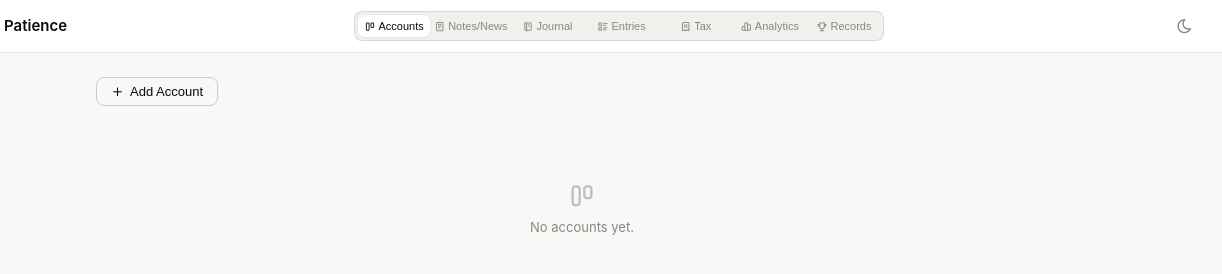
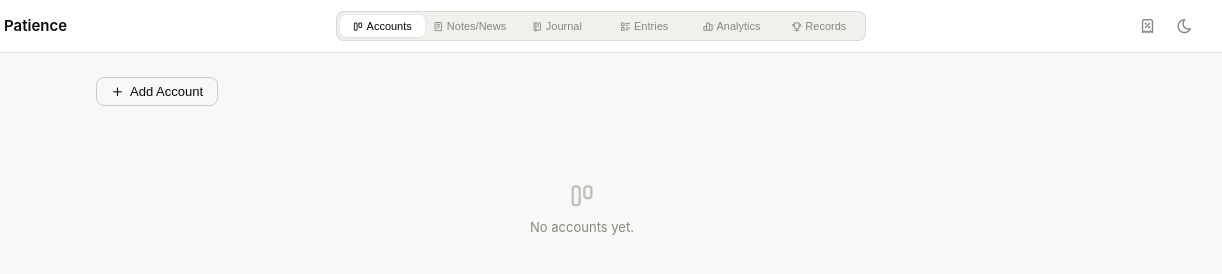
Before and after one commit to ATB08/futures-tracker, a plain HTML site: page Patience-Flow.html in a window 1280 px wide. Shown: the full height of the page, 58-1280 px from the left. Drawn offline with nearby package versions, Linux system fonts and the light colour scheme.

Commit message:
Move Tax tab from main nav to small icon button
Tax is now a compact icon button next to the theme toggle in the
top-right corner, instead of taking a slot in the main navigation.

Co-Authored-By: Claude Sonnet 4.6 <noreply@anthropic.com>

```diff
--- a/Patience-Flow.html
+++ b/Patience-Flow.html
@@ -307,10 +307,10 @@ tbody tr:hover td{background:var(--s2)}
     <button class="ntab" data-view="notes" onclick="showTab('notes',this)"><i class="ti ti-notes"></i> Notes/News</button>
     <button class="ntab" data-view="journal" onclick="showTab('journal',this)"><i class="ti ti-notebook"></i> Journal</button>
     <button class="ntab" data-view="entries" onclick="showTab('entries',this)"><i class="ti ti-list-details"></i> Entries</button>
-    <button class="ntab" data-view="tax" onclick="showTab('tax',this)"><i class="ti ti-receipt-tax"></i> Tax</button>
     <button class="ntab" data-view="analytics" onclick="showTab('analytics',this)"><i class="ti ti-chart-bar"></i> Analytics</button>
     <button class="ntab" data-view="achievements" onclick="showTab('achievements',this)"><i class="ti ti-trophy"></i> Records</button>
   </div>
+  <button class="theme-btn" onclick="showTab('tax',null)" title="Tax"><i class="ti ti-receipt-tax"></i></button>
   <button class="theme-btn" onclick="toggleTheme()"><i class="ti ti-moon" id="themeIcon"></i></button>
 </div>
 
```
